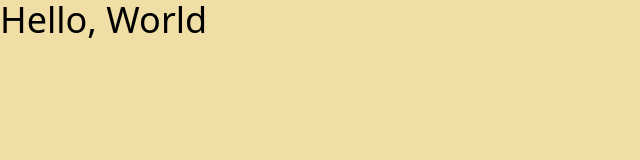
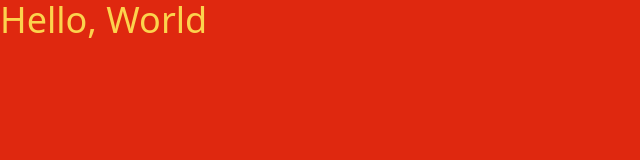
Before and after one commit to Python125/tailwind-blog, a website: page src/index.html in a window 1280 px wide. Shown: the whole page, without its empty margins (0-640 px from the left). Drawn offline with Linux system fonts and the light colour scheme.

Commit message:
Changed bg-color and text-color

```diff
--- a/src/index.html
+++ b/src/index.html
@@ -6,7 +6,7 @@
     <title>Test</title>
     <link href="/public/output.css" rel="stylesheet" />
   </head>
-  <body class="bg-peach">
-    <h1 class="text-4xl">Hello, World</h1>
+  <body class="bg-red">
+    <h1 class="text-4xl text-amber-300">Hello, World</h1>
   </body>
 </html>
--- a/tailwind.config.js
+++ b/tailwind.config.js
@@ -4,8 +4,8 @@ module.exports = {
   theme: {
     extend: {
       colors: {
-        peach: "#EFDEA6"
-      }
+        red: "#df280f",
+      },
     },
   },
   plugins: [],
```
Also changed, not shown: public/output.css.
